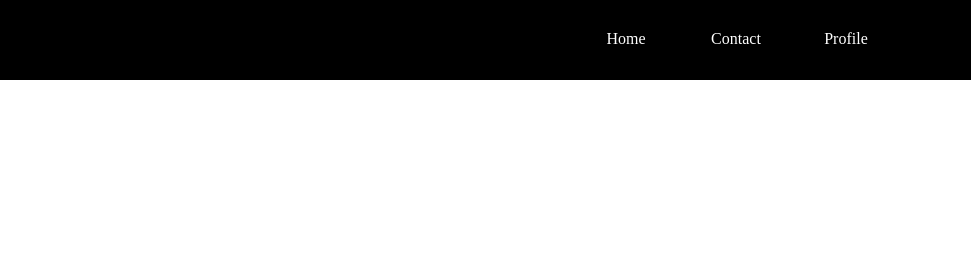
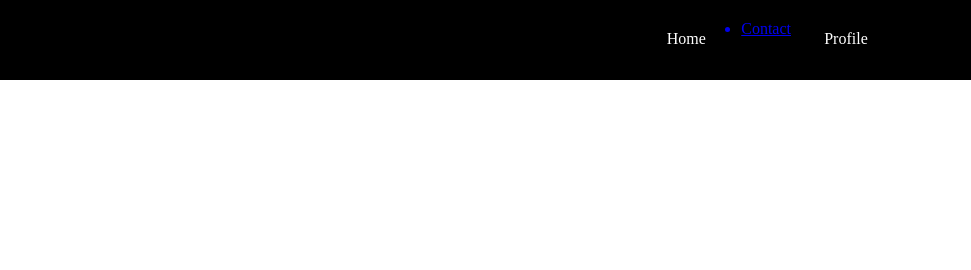
Before and after one commit to Ayush-Singh-Git/BuyFirstCar, a plain HTML site: page index.html in a window 1280 px wide. Shown: the top 270 px of the page, 309-1280 px from the left. Drawn offline with nearby package versions, Linux system fonts and the light colour scheme.

Commit message:
Added link to contact form

```diff
--- a/index.html
+++ b/index.html
@@ -15,7 +15,7 @@
         </div>
         <ul>
             <li onclick = "func()">Home</li>
-            <li>Contact</li>
+            <a href = "./contact.html"><li>Contact</li></a>
             <li>Profile</li>
         </ul>
     </nav>
```
